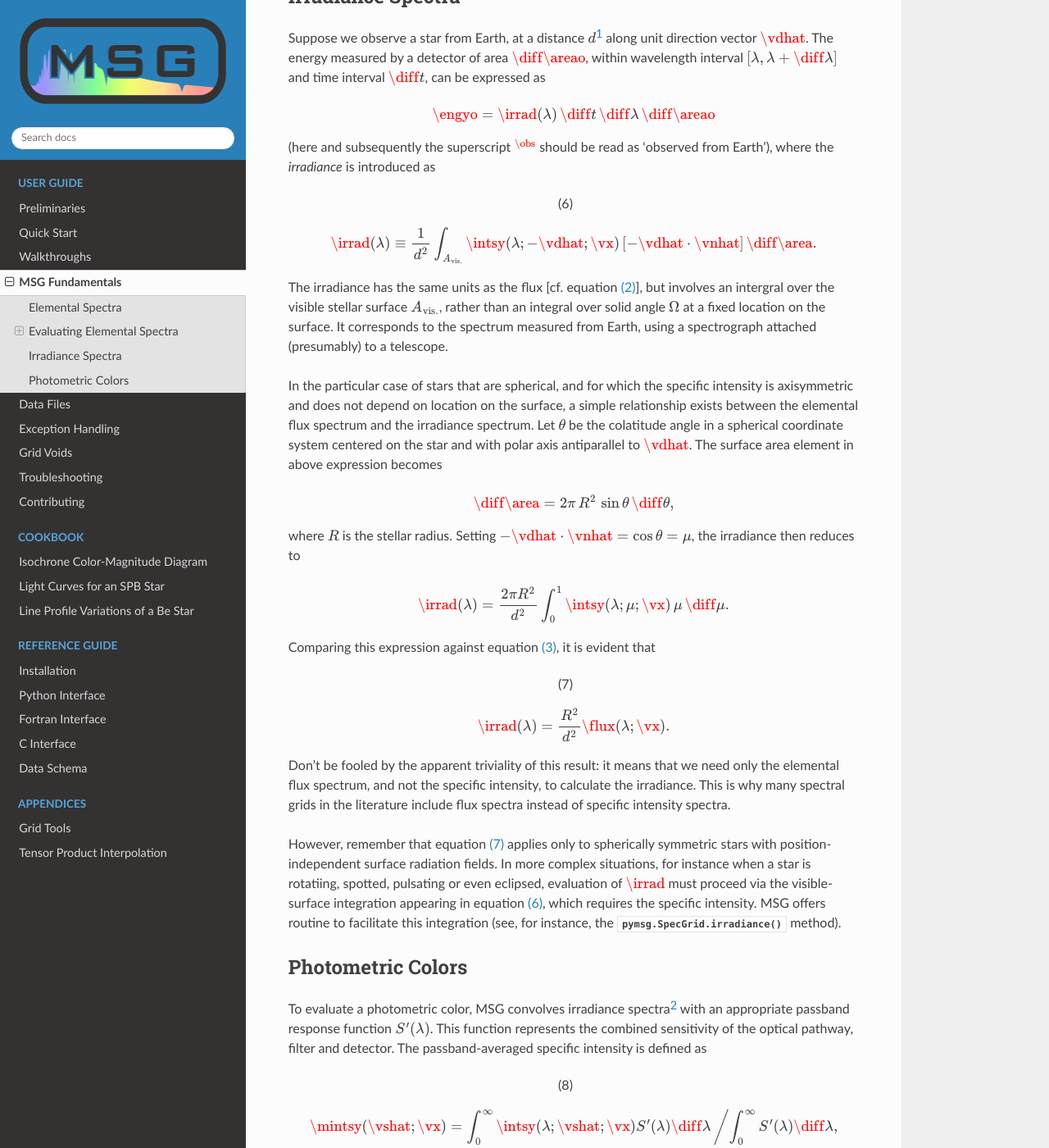
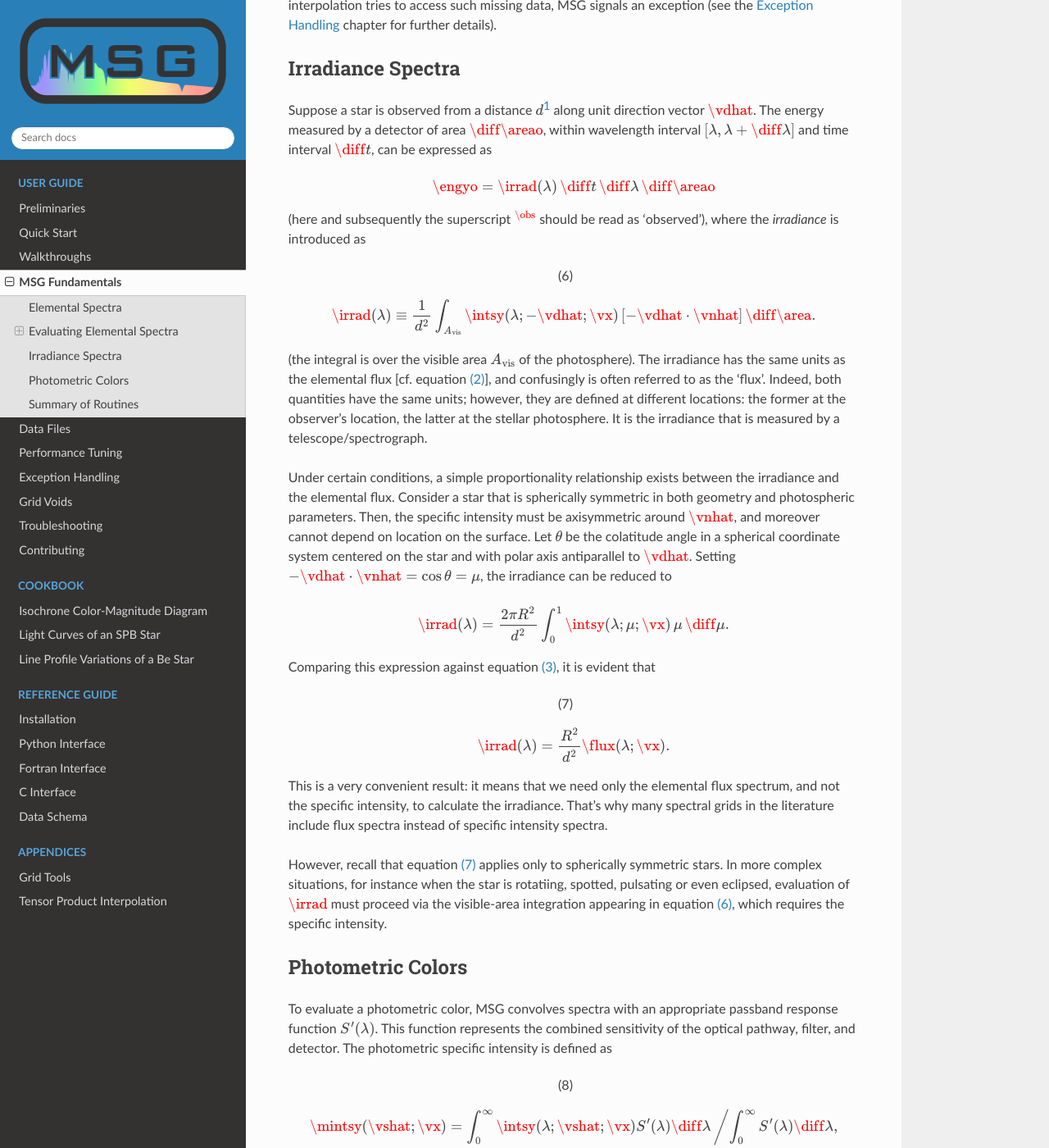
Before and after one commit to rhdtownsend/msg, a Sphinx documentation site: the page built from docs/source/user-guide/msg-fundamentals.rst, in a window 1280 px wide and 1400 px high, scrolled down 3751 px. Shown: the whole window at 82% size. Built offline with Sphinx 7.4.7 and the Read the Docs theme 3.1.0, drawn with Linux system fonts in a browser that asks for light colours; cross-references to code outside the pages are shown as plain code; some of the changed text lies outside the part shown.

Commit message:
Major documentation overhaul, including new Performance chapter

```diff
--- a/docs/source/index.rst
+++ b/docs/source/index.rst
@@ -21,6 +21,7 @@
    user-guide/msg-fundamentals.rst
    user-guide/data-files.rst
    user-guide/data-caching.ipynb
+   user-guide/performance.rst
    user-guide/exception-handling.rst
    user-guide/grid-voids.rst
    user-guide/troubleshooting.rst
--- a/docs/source/user-guide/msg-fundamentals.rst
+++ b/docs/source/user-guide/msg-fundamentals.rst
@@ -14,7 +14,7 @@
 Elemental Spectra
 =================
 
-The radiation emitted by a small element of a star's surface is most
+The radiation emitted by a small element of a star's photosphere is most
 completely characterized by the specific intensity
 :math:`\intsy(\lambda; \vshat; \vx)`. This quantity is defined such
 that energy passing through the element into a solid angle
@@ -33,9 +33,9 @@
    \diff{\lambda} \,
    \diff{\area}.
 
-Here, :math:`\diff{\area}` is the area of the surface element,
+Here, :math:`\diff{\area}` is the area of the photospheric element,
 :math:`\vnhat` is the unit surface normal vector, and :math:`\vx` is a
-vector specifying the photospheric parameters of the element --- for
+vector specifying the parameters of the element --- for
 instance, its effective temperature :math:`T_{\rm eff}`, gravity
 :math:`g` and metallicty :math:`[{\rm Fe}/{\rm H}]`. The subscript on
 :math:`\intsy` is a reminder that it is the specific intensity per
@@ -44,7 +44,7 @@
 
 .. math::
 
-   \intsy(\lambda; \vshat; \vx) = \frac{c}{\lambda^{2}} \intnu(\lambda; \vshat; \vx) .
+   \intsy(\lambda; \vshat; \vx) = \frac{c}{\lambda^{2}} \intnu(\lambda; \vshat; \vx).
 
 Integrating the equation for :math:`\diff{\engy}` over all solid
 angles yields the net energy passing through the element in the
@@ -78,7 +78,7 @@
    \flux(\lambda; \vx) = 2\pi \int_{0}^{1} \intsy(\lambda; \mu; \vx) \, \mu \, \diff{\mu}
 
 (the lower bound on :math:`\mu` is set to 0 rather than -1 under the
-assumption that there is no external radiation at the stellar surface).
+assumption that there is no external radiation at the stellar photosphere).
 
 Both :math:`\intsy` and :math:`\flux` can reasonably be dubbed a
 'spectrum', as they each represent the distribution of electromagnetic
@@ -87,13 +87,13 @@
 <irrad-spectra>` of a star; this distinction is further clarified below.
 
 Evaluating an elemental spectrum requires solution of the radiative
-transfer equation throughout the atmospheric layers composing the
-surface element. This is often far too computationally expensive
-to do on-the-fly. An alternative approach is to pre-calculate spectra
-across a multi-dimensional grid spanning a range of photospheric
-parameters, and then interpolate within this grid when an elemental
-spectrum is required for a specific :math:`\vx`. `This is the
-fundamental purpose of MSG.`
+transfer equation throughout the layers composing the
+photosphere. This is often far too computationally expensive to do
+on-the-fly. An alternative approach is to pre-calculate spectra across
+a multi-dimensional grid spanning a range of photospheric parameters,
+and then interpolate within this grid when an elemental spectrum is
+required for a specific :math:`\vx`. `This is the fundamental purpose
+of MSG.`
 
 Evaluating Elemental Spectra
 ============================
@@ -163,13 +163,21 @@
 
 The advantage of using limb-darkening laws is the ease with which
 other useful quantities can be calculated. For instance, the flux
-:math:numref:`eq:elem-flux-axi` can be evaluated analytically, as can any
-of the :ads_citet:`eddington:1926` intensity moments (or `M-moments`,
-as MSG terms them):
+:math:numref:`eq:elem-flux-axi` can be evaluated analytically.  So,
+too, can the :ads_citet:`eddington:1926` intensity moments
+(`E-moments`, as MSG terms them),
 
 .. math::
 
-   \mathcal{M}^{k}_{\lambda}(\lambda; \vx) = \frac{1}{2} \int_{-1}^{1} \intsy(\lambda; \mu; \vx) \, \mu^{k} \,\diff{\mu}.
+   \emom(\lambda; \vx) = \frac{1}{2} \int_{0}^{1} \intsy(\lambda; \mu; \vx) \, \mu^{k} \,\diff{\mu},
+
+and the :ads_citet:`townsend:2003` differential flux functions
+(`D-moments`),
+
+.. math::
+
+   \dmom(\lambda; \vx) = \int_{0}^{1} \intsy(\lambda; \mu; \vx) \, \mu \, P_{\ell}(\mu) \,\diff{\mu}.
+
 
 .. _limb-darkening-laws:
 
@@ -219,21 +227,20 @@
 Grids often contain holes and/or ragged boundaries (the latter
 typically arising near the edge of the region of the :math:`\Teff-g`
 plane corresponding to super-Eddington luminosity). When an
-interpolation tries to access such missing data, MSG either switches
-to a lower-order scheme, or (if there simply aren't sufficient data to
-interpolate) signals an exception (see the :ref:`exception-handling`
-chapter for further details).
+interpolation tries to access such missing data, MSG signals an
+exception (see the :ref:`exception-handling` chapter for further
+details).
 
 .. _irrad-spectra:
 
 Irradiance Spectra
 ==================
 
-Suppose we observe a star from Earth, at a distance :math:`d`\
-[#distant]_ along unit direction vector :math:`\vdhat`. The energy
-measured by a detector of area :math:`\diff{\areao}`, within
-wavelength interval :math:`[\lambda, \lambda+\diff{\lambda}]` and time
-interval :math:`\diff{t}`, can be expressed as
+Suppose a star is observed from a distance :math:`d`\ [#distant]_ along
+unit direction vector :math:`\vdhat`. The energy measured by a
+detector of area :math:`\diff{\areao}`, within wavelength interval
+:math:`[\lambda, \lambda+\diff{\lambda}]` and time interval
+:math:`\diff{t}`, can be expressed as
 
 .. math::
 
@@ -244,35 +251,31 @@
    \diff{\areao}
 
 (here and subsequently the superscript :math:`^{\obs}` should be read
-as 'observed from Earth'), where the `irradiance` is introduced as
+as 'observed'), where the `irradiance` is introduced as
 
 .. math::
    :label: eq:irrad
 
    \irrad(\lambda) \equiv \frac{1}{d^{2}}
-   \int_{A_{\text{vis.}}} \intsy(\lambda; -\vdhat; \vx) \, [-\vdhat \cdot \vnhat] \, \diff{\area}.
+   \int_{A_{\text{vis}}} \intsy(\lambda; -\vdhat; \vx) \, [-\vdhat \cdot \vnhat] \, \diff{\area}.
 
-The irradiance has the same units as the flux [cf. equation
-:math:numref:`eq:elem-flux`], but involves an intergral over the
-visible stellar surface :math:`A_{\text{vis.}}`, rather than an
-integral over solid angle :math:`\Omega` at a fixed location on the
-surface. It corresponds to the spectrum measured from Earth, using a
-spectrograph attached (presumably) to a telescope.
+(the integral is over the visible area :math:`A_{\text{vis}}` of the
+photosphere). The irradiance has the same units as the elemental flux
+[cf. equation :math:numref:`eq:elem-flux`], and confusingly is often
+referred to as the 'flux'. Indeed, both quantities have the same
+units; however, they are defined at different locations: the former at
+the observer's location, the latter at the stellar photosphere. It is
+the irradiance that is measured by a telescope/spectrograph.
 
-In the particular case of stars that are spherical, and for which the
-specific intensity is axisymmetric and does not depend on location on
-the surface, a simple relationship exists between the elemental flux
-spectrum and the irradiance spectrum. Let :math:`\theta` be the
-colatitude angle in a spherical coordinate system centered on the star
-and with polar axis antiparallel to :math:`\vdhat`. The surface area
-element in above expression becomes
-
-.. math::
-
-   \diff{\area} = 2\pi \, R^{2} \, \sin\theta \, \diff{\theta},
-
-where :math:`R` is the stellar radius. Setting :math:`-\vdhat \cdot
-\vnhat = \cos\theta = \mu`, the irradiance then reduces to
+Under certain conditions, a simple proportionality relationship exists
+between the irradiance and the elemental flux. Consider a star that is
+spherically symmetric in both geometry and photospheric
+parameters. Then, the specific intensity must be axisymmetric around
+:math:`\vnhat`, and moreover cannot depend on location on the
+surface. Let :math:`\theta` be the colatitude angle in a spherical
+coordinate system centered on the star and with polar axis
+antiparallel to :math:`\vdhat`. Setting :math:`-\vdhat \cdot \vnhat =
+\cos\theta = \mu`, the irradiance can be reduced to
 
 .. math::
 
@@ -287,32 +290,27 @@
 
    \irrad(\lambda) = \frac{R^{2}}{d^{2}} \flux(\lambda; \vx).
 
-Don't be fooled by the apparent triviality of this result: it means
-that we need only the elemental flux spectrum, and not the specific
-intensity, to calculate the irradiance. This is why many spectral
-grids in the literature include flux spectra instead of specific
-intensity spectra.
+This is a very convenient result: it means that we need only the
+elemental flux spectrum, and not the specific intensity, to calculate
+the irradiance. That's why many spectral grids in the literature
+include flux spectra instead of specific intensity spectra.
 
-However, remember that equation :math:numref:`eq:irrad-flux` applies
-only to spherically symmetric stars with position-independent surface
-radiation fields. In more complex situations, for instance when a star
-is rotatiing, spotted, pulsating or even eclipsed, evaluation of
-:math:`\irrad` must proceed via the visible-surface integration
-appearing in equation :math:numref:`eq:irrad`, which requires the
-specific intensity. MSG offers routine to facilitate this integration
-(see, for instance, the :py:meth:`pymsg.SpecGrid.irradiance` method).
-
+However, recall that equation :math:numref:`eq:irrad-flux` applies
+only to spherically symmetric stars. In more complex situations, for
+instance when the star is rotatiing, spotted, pulsating or even
+eclipsed, evaluation of :math:`\irrad` must proceed via the
+visible-area integration appearing in equation
+:math:numref:`eq:irrad`, which requires the specific intensity.
 
 .. _photometric-colors:
 
 Photometric Colors
 ==================
 
-To evaluate a photometric color, MSG convolves irradiance spectra\
-[#convolve]_ with an appropriate passband response function
-:math:`S'(\lambda)`. This function represents the combined sensitivity
-of the optical pathway, filter and detector. The passband-averaged
-specific intensity is defined as
+To evaluate a photometric color, MSG convolves spectra with an
+appropriate passband response function :math:`S'(\lambda)`. This
+function represents the combined sensitivity of the optical pathway,
+filter, and detector. The photometric specific intensity is defined as
 
 .. math::
    :label: eq:conv
@@ -322,23 +320,21 @@
 meaning that :math:`S'(\lambda)` is interpreted as an `energy`
 response function (see appendix A of :ads_citealp:`bessell:2012` for a
 discussion of the relationship between :math:`S'` and the
-corresponding photon response function :math:`S`). The
-passband-averaged irradiance follows from equation
-:math:numref:`eq:irrad` as
+corresponding photon response function :math:`S`). The photometric
+irradiance then follows from equation :math:numref:`eq:irrad` as
 
 .. math::
 
    \mirrad = \frac{1}{d^{2}}
-   \int_{\text{vis.}} \mintsy(-\vdhat; \vx) \, [-\vdhat \cdot \vnhat] \, \diff{A},
+   \int_{A_\text{vis}} \mintsy(-\vdhat; \vx) \, [-\vdhat \cdot \vnhat] \, \diff{A},
 
-and the apparent magnitude of the star is
+and the apparent magnitude of the star in the adopted photometric system is
 
 .. math::
 
-   m = -2.5 \log_{10} \left( \frac{\mirrad}{\mirradz} \right),
+   m = -2.5 \log_{10} \left( \frac{\mirrad}{\fluxz} \right),
 
-where the normalizing irradiance :math:`\mirradz` is set by the zero-point of
-the photometric system.
+where :math:`\fluxz` is the zero-point flux of the system.
 
 The convolution in :math:numref:`eq:conv` can be performed before or
 after the interpolations discussed above:
@@ -355,14 +351,69 @@
   interpolated. This is computationally less efficient, but incurs no
   storage requirements beyond the :f-schema:`specgrid` file.
 
+Summary of Routines
+===================
+
+The foregoing discussion provides the mathematical definition of the
+various quantities that MSG can evaluate. The table below summarizes
+how these quantities map to the specific interpolation routines
+provided by MSG.
+
+.. _routine-mapping:
+
+.. list-table:: Routine Mapping
+   :header-rows: 1
+
+   * - Quantity
+     - Python
+     - Fortran
+     - C
+   * - :math:`\intsy`
+     - :py:meth:`pymsg.SpecGrid.intensity`
+     - :f:func:`~fmsg_m/specgrid_t%interp_intensity`
+     - :c:func:`interp_specgrid_intensity`
+   * - :math:`\emom`
+     - :py:meth:`pymsg.SpecGrid.E_moment`
+     - :f:func:`~fmsg_m/specgrid_t%interp_E_moment`
+     - :c:func:`interp_specgrid_E_moment`
+   * - :math:`\dmom`
+     - :py:meth:`pymsg.SpecGrid.D_moment`
+     - :f:func:`~fmsg_m/specgrid_t%interp_D_moment`
+     - :c:func:`interp_specgrid_D_moment`
+   * - :math:`\irrad`
+     - :py:meth:`pymsg.SpecGrid.irradiance`
+     - :f:func:`~fmsg_m/specgrid_t%interp_irradiance`
+     - :c:func:`interp_specgrid_irradiance`
+   * - :math:`\flux`
+     - :py:meth:`pymsg.SpecGrid.flux`
+     - :f:func:`~fmsg_m/specgrid_t%interp_flux`
+     - :c:func:`interp_specgrid_flux`
+   * - :math:`\mintsy/\fluxz`
+     - :py:meth:`pymsg.PhotGrid.intensity`
+     - :f:func:`~fmsg_m/photgrid_t%interp_intensity`
+     - :c:func:`interp_photgrid_intensity`
+   * - :math:`\memom/\fluxz`
+     - :py:meth:`pymsg.PhotGrid.E_moment`
+     - :f:func:`~fmsg_m/photgrid_t%interp_E_moment`
+     - :c:func:`interp_photgrid_E_moment`
+   * - :math:`\mdmom/\fluxz`
+     - :py:meth:`pymsg.PhotGrid.D_moment`
+     - :f:func:`~fmsg_m/photgrid_t%interp_D_moment`
+     - :c:func:`interp_photgrid_D_moment`
+   * - :math:`\mirrad/\fluxz`
+     - :py:meth:`pymsg.PhotGrid.irradiance`
+     - :f:func:`~fmsg_m/photgrid_t%interp_irradiance`
+     - :c:func:`interp_photgrid_irradiance`
+   * - :math:`\mflux/\fluxz`
+     - :py:meth:`pymsg.PhotGrid.flux`
+     - :f:func:`~fmsg_m/photgrid_t%interp_flux`
+     - :c:func:`interp_photgrid_flux`
+
 .. rubric:: footnote
 
 .. [#distant] The analysis here assumes that the distance to the
                center of the star is very large compared to its
-               physical size, such that all parts of the stellar
-               surface can be treated as if they were at the same
-               distance :math:`d` from the observer. This also allows
-               the use of the small-angle approximation.
-
-.. [#convolve] MSG can also perform this convolution for elemental
-	       specific intensity and flux spetra.
+               physical size, such that all parts of the photosphere
+               can be treated as if they were at the same distance
+               :math:`d` from the observer. This also allows the use
+               of the small-angle approximation.
```
Also changed, not shown: docs/source/ref-guide/c-interface/enums.rst (+7 -0 lines), docs/source/ref-guide/c-interface/photgrid.inc (+53 -27 lines), docs/source/ref-guide/c-interface/specgrid.inc (+60 -32 lines), docs/source/ref-guide/fortran-interface/params.rst (+7 -0 lines), docs/source/ref-guide/fortran-interface/photgrid_t.inc (+36 -14 lines), docs/source/ref-guide/fortran-interface/specgrid_t.inc (+41 -37 lines), docs/source/ref-guide/installation.rst (+6 -6 lines), docs/source/user-guide/performance.rst (added, +89 -0 lines), docs/source/cookbook/be-star-lpv/be-star-lpv.ipynb, docs/source/cookbook/isochrone-cmd/isochrone-cmd.ipynb, docs/source/cookbook/spb-light-curve/spb-light-curve.ipynb, docs/source/user-guide/walkthroughs/python-walkthrough.ipynb, 2 other files.
